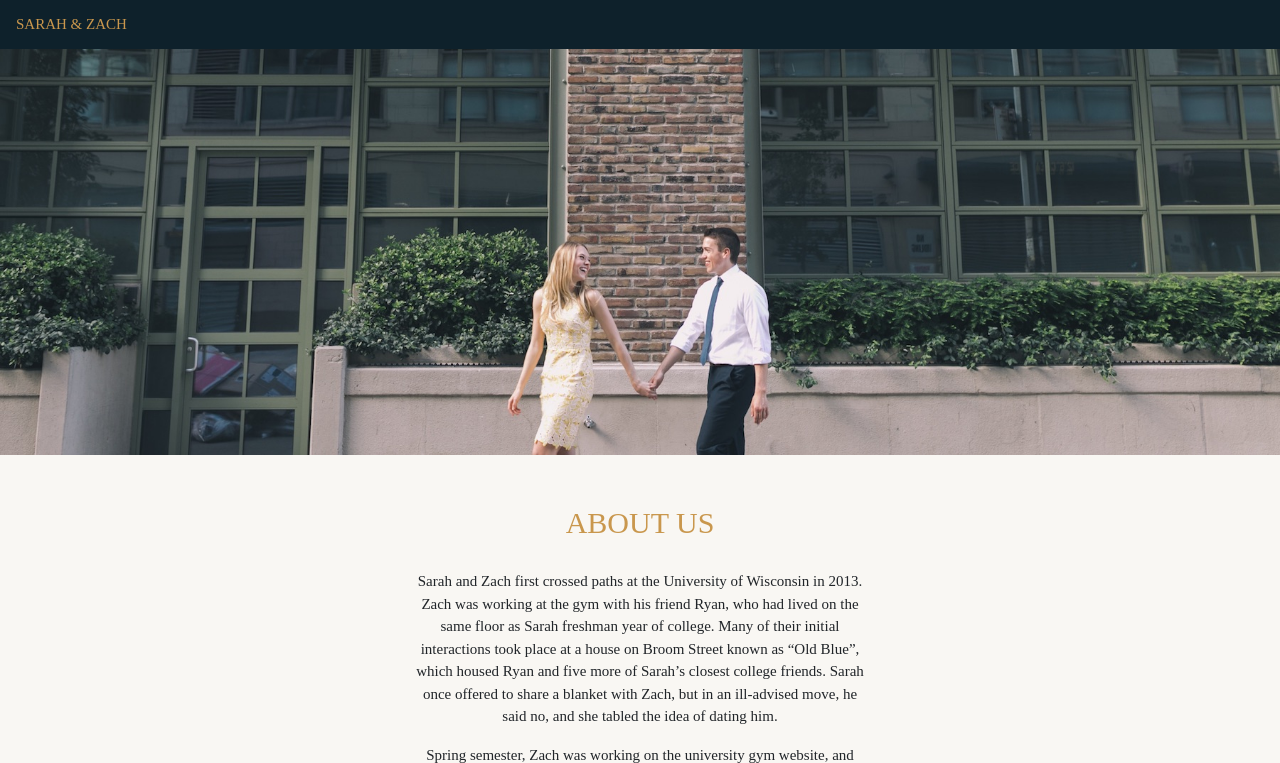
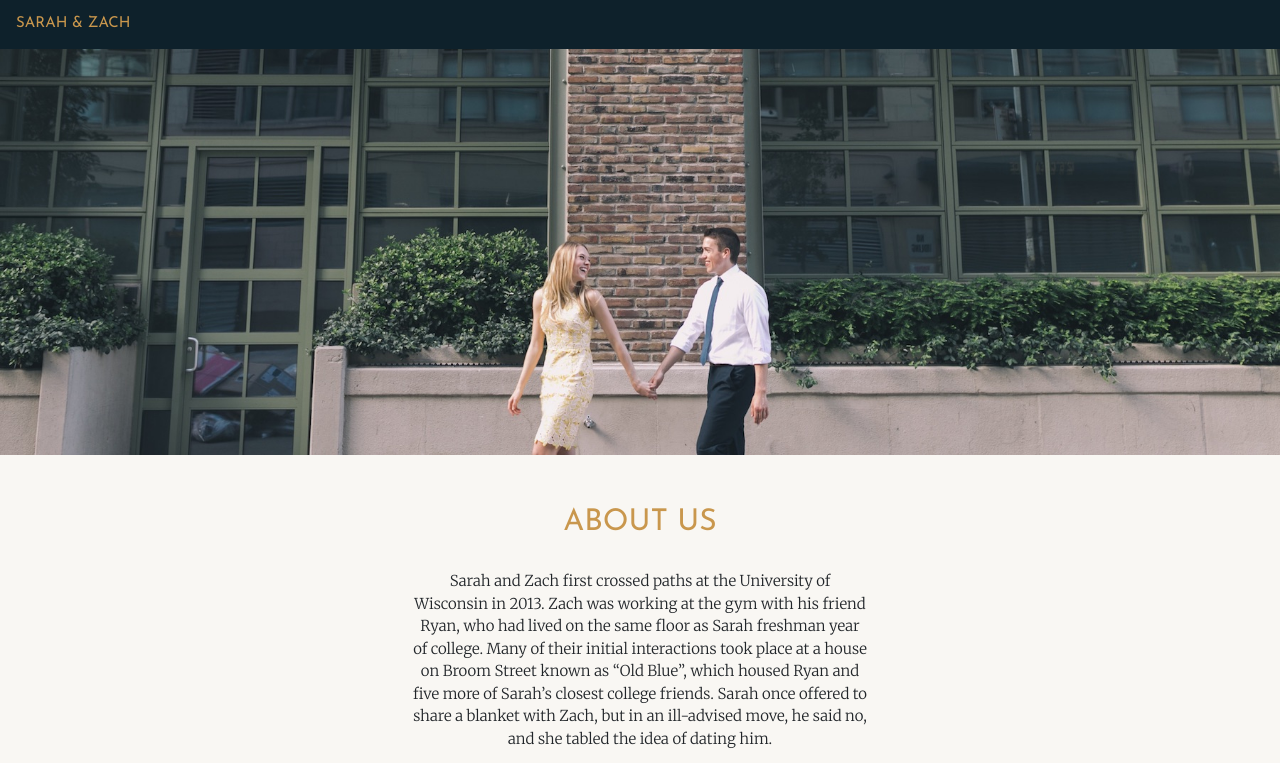
Before and after one commit to zwernberg/sarahandzach, a plain HTML site: page index.html in a window 1280 px wide. Shown: the top 763 px of the page. Drawn offline with Linux system fonts and the light colour scheme.

Commit message:
load css from google

```diff
--- a/index.html
+++ b/index.html
@@ -17,8 +17,8 @@
   <!-- Latest compiled and minified Bootstrap 4 beta CSS -->
   <link rel="stylesheet" href="./assets/css/bootstrap.min.css" integrity="sha384-/Y6pD6FV/Vv2HJnA6t+vslU6fwYXjCFtcEpHbNJ0lyAFsXTsjBbfaDjzALeQsN6M"
     crossorigin="anonymous">
-  <link href="./assets/css/css" rel="stylesheet" type="text/css">
-  <link href="./assets/css/project.css" rel="stylesheet">
+    <link href="https://fonts.googleapis.com/css?family=Josefin+Sans:300,400|Merriweather:400,300,300italic,700" rel="stylesheet" type="text/css">
+    <link href="./assets/css/project.css" rel="stylesheet">
 </head>
 
 <body>
```
